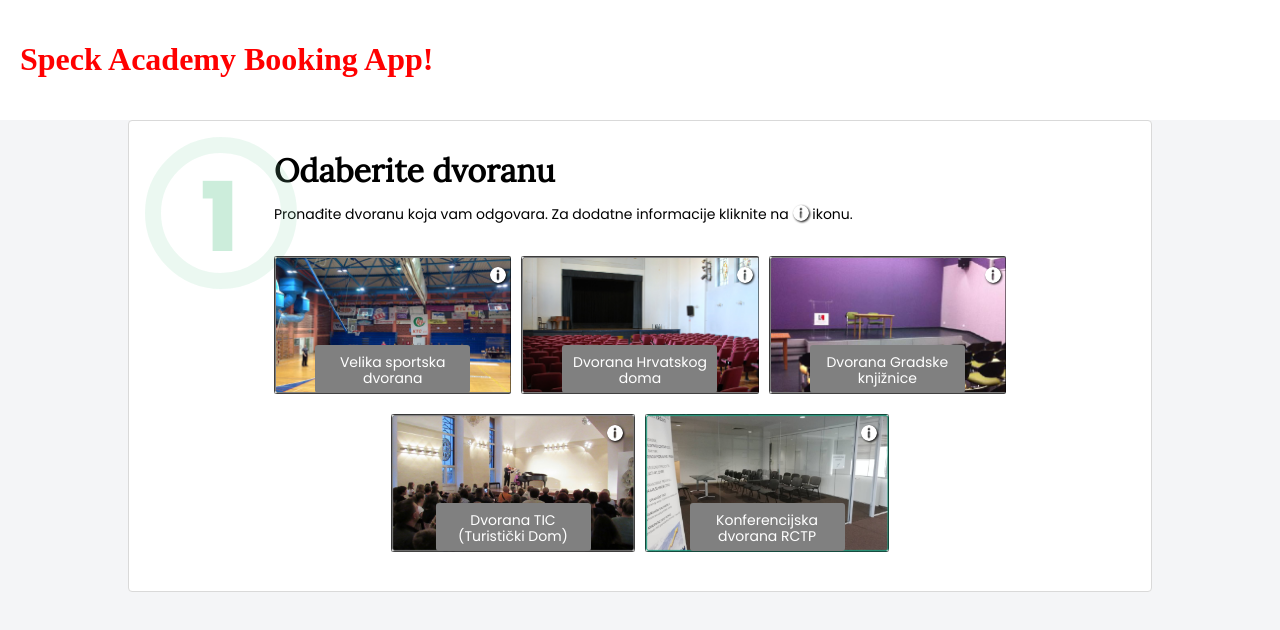
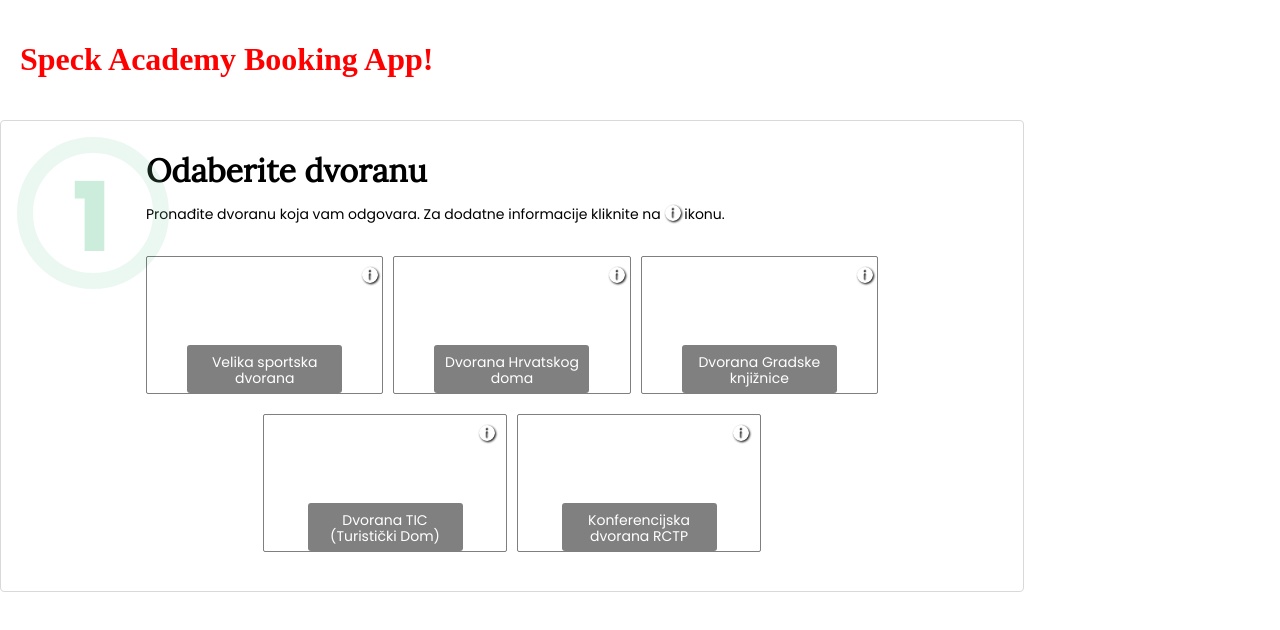
Before and after one commit to ispoljari/speck-academy-booking-app-client, a React (Create React App) app: page / in a window 1280 px wide. Shown: the top 630 px of the page. Built offline with nearby package versions, Linux system fonts and the light colour scheme; no server answers.

Commit message:
Add refactor code, clean up styled divs

```diff
--- a/src/UI/citizens/components/select-hall/CitizensSelectHall.js
+++ b/src/UI/citizens/components/select-hall/CitizensSelectHall.js
@@ -2,19 +2,19 @@ import React from 'react';
 
 import { API_BASE_URL } from '../../../../config';
 
-import HallImage from './HallImage';
+import styled from 'styled-components';
 
-// import styled from 'styled-components';
+// import HallImage from './HallImage';
 
-import hallImage01 from '../../../../images/01.png';
+// import hallImage01 from '../../../../images/01.png';
 
-import hallImage02 from '../../../../images/velika_01.png';
+// import hallImage02 from '../../../../images/velika_01.png';
 
-import hallImage03 from '../../../../images/gradska-knjiznica.png';
+// import hallImage03 from '../../../../images/gradska-knjiznica.png';
 
-import hallImage04 from '../../../../images/turisticki-dom@3x.png';
+// import hallImage04 from '../../../../images/turisticki-dom@3x.png';
 
-import hallImage05 from '../../../../images/konf-dvorana-1@3x.png';
+// import hallImage05 from '../../../../images/konf-dvorana-1@3x.png';
 
 import Icon from '../../../../images/info-icon@3x.png';
 
@@ -22,7 +22,8 @@ import Icon from '../../../../images/info-icon@3x.png';
 
 import {
   StyledLink,
-  ScreenCanvas,
+  HallImageContainer,
+  // HallImage,
   HallNameText,
   HallNameTextCenter,
   HeadlineText,
@@ -36,6 +37,7 @@ import {
   Number,
   LayoutWrapper
 } from './SelectHallStyle.js';
+import { directive } from '@babel/types';
 
 // example of component logic that shows how to fetch data from the API
 // remove the code from this component and refactor it into a functional CitizensSelectHall component according to the design mockup
@@ -88,10 +90,9 @@ import {
 //   }
 // }
 
-class CitizensSelectHall extends React.Component {
-  render() {
+function CitizensSelectHall() {
   return (
-      <ScreenCanvas>
+    <div>
       <MainContainer>
         <Elipse>
           <Number>1</Number>
@@ -99,83 +100,92 @@ class CitizensSelectHall extends React.Component {
         <LayoutWrapper>
           <HeadlineText>Odaberite dvoranu</HeadlineText>
           <SubheadlineText>
-              Pronađite dvoranu koja vam odgovara. Za dodatne informacije
-              kliknite na <TextInfoIcon src={Icon} /> ikonu.
+            Pronađite dvoranu koja vam odgovara. Za dodatne informacije kliknite
+            na <TextInfoIcon src={Icon} /> ikonu.
           </SubheadlineText>
 
           <FirstRow>
-              <HallImage img={hallImage01}>
-                <a href="">
+            <HallImageContainer>
+              {/* <HallImage img={hallImage01}> */}
+              <a href="#" rel="noopener noreferrer">
                 <InfoIcon img={Icon} />
               </a>
               <HallNameText>
                 <StyledLink to="">
                   <HallNameTextCenter>
                     Velika sportska dvorana
-                    </HallNameTextCenter>{' '}
+                  </HallNameTextCenter>
                 </StyledLink>
               </HallNameText>
-              </HallImage>
+              {/* </HallImage> */}
+            </HallImageContainer>
 
-              <HallImage img={hallImage02}>
-                <a href="">
+            <HallImageContainer>
+              {/* <HallImage img={hallImage02}> */}
+              <a href="#" rel="noopener noreferrer">
                 <InfoIcon img={Icon} />
               </a>
               <HallNameText>
-                  <StyledLink to="">
+                <StyledLink to="#" rel="noopener noreferrer">
                   <HallNameTextCenter>
                     Dvorana Hrvatskog doma
                   </HallNameTextCenter>
                 </StyledLink>
               </HallNameText>
-              </HallImage>
+              {/* </HallImage> */}
+            </HallImageContainer>
 
-              <HallImage img={hallImage03}>
-                <a href="">
+            <HallImageContainer>
+              {/* <HallImage img={hallImage03}> */}
+              <a href="#" rel="noopener noreferrer">
                 <InfoIcon img={Icon} />
               </a>
               <HallNameText>
-                  <StyledLink to="">
+                <StyledLink to="#" rel="noopener noreferrer">
                   <HallNameTextCenter>
                     Dvorana Gradske knjižnice
                   </HallNameTextCenter>
                 </StyledLink>
               </HallNameText>
-              </HallImage>
+              {/* </HallImage> */}
+            </HallImageContainer>
           </FirstRow>
 
           <SecondRow>
-              <HallImage img={hallImage04}>
-                <a href="">
+            <HallImageContainer>
+              {/* <HallImage img={hallImage04}> */}
+              <a href="#" rel="noopener noreferrer">
                 <InfoIcon img={Icon} />
               </a>
               <HallNameText>
-                  <StyledLink to="">
+                <StyledLink to="#" rel="noopener noreferrer">
                   <HallNameTextCenter>
                     Dvorana TIC (Turistički Dom)
                   </HallNameTextCenter>
                 </StyledLink>
               </HallNameText>
-              </HallImage>
+              {/* </HallImage> */}
+            </HallImageContainer>
 
-              <HallImage img={hallImage05}>
-                <a href="">
+            <HallImageContainer>
+              {/* <HallImage img={hallImage05}> */}
+              <a href="#" rel="noopener noreferrer">
                 <InfoIcon img={Icon} />
               </a>
               <HallNameText>
-                  <StyledLink to="">
+                <StyledLink to="#" rel="noopener noreferrer">
                   <HallNameTextCenter>
                     Konferencijska dvorana RCTP
                   </HallNameTextCenter>
                 </StyledLink>
               </HallNameText>
-              </HallImage>
+              {/* </HallImage> */}
+            </HallImageContainer>
           </SecondRow>
         </LayoutWrapper>
       </MainContainer>
-      </ScreenCanvas>
+    </div>
   );
-  }
 }
 
 export default CitizensSelectHall;
--- a/src/UI/citizens/components/select-hall/SelectHallStyle.js
+++ b/src/UI/citizens/components/select-hall/SelectHallStyle.js
@@ -19,23 +19,25 @@ export const StyledLink = styled(Link)`
   }
 `;
 
-// viewport
-export const ScreenCanvas = styled.div`
-  display: flex;
-  flex-direction: row;
-  justify-content: center;
-  width: 100%;
-  height: 1080px;
-  background-color: #f4f5f7;
-`;
-//viewport end
+// export const HallImage = styled.div`
+//   background-image: url(${props => props.img});
+//   position: relative;
+//   width: 244px;
+//   height: 138px;
+//   background-size: cover;
+//   border-radius: 2px;
+//   border: solid 1px rgba(0, 0, 0, 0.5);
+//   display: flex;
+//   flex-direction: row;
+//   flex-wrap: wrap; /* enable flex items to wrap */
+//   justify-content: center;
+//   margin: 5px;
+// `;
 
-export const HallImage = styled.div`
-  background-image: url(${props => props.img});
+export const HallImageContainer = styled.div`
   position: relative;
   width: 244px;
   height: 138px;
-  background-size: cover;
   border-radius: 2px;
   border: solid 1px rgba(0, 0, 0, 0.5);
   display: flex;
@@ -79,7 +81,7 @@ export const HeadlineText = styled.div`
   font-family: Lora, Georgia, serif;
   font-size: 32px;
   font-weight: 800;
-  color: #000000;
+  color: #000;
 `;
 
 export const SubheadlineText = styled.div`
@@ -90,7 +92,7 @@ export const SubheadlineText = styled.div`
   min-height: 24px;
   font-family: Poppins, sans serif;
   font-size: 14px;
-  color: #000000;
+  color: #000;
 `;
 
 export const HallNameText = styled.div`
@@ -120,7 +122,6 @@ export const HallNameTextCenter = styled.div`
 //Dovrane layout
 
 export const LayoutWrapper = styled.div`
-  ${'' /* height: 10%; */}
   display: flex;
   flex-direction: column;
 
@@ -144,19 +145,17 @@ export const SecondRow = styled.div`
 
 export const MainContainer = styled.div`
   width: 1024px;
-  height: 472px;
+  min-height: 472px;
   border-radius: 4px;
   border: solid 1px #d9d9d9;
   background-color: #ffffff;
   display: flex;
   flex-direction: column;
-
-  ${'' /* padding-top: 15px; */}
 `;
 
 export const Elipse = styled.div`
   display: flex;
-  ${'' /* align-items: center; */}
+
   width: 152px;
   height: 152px;
   opacity: 0.4;
@@ -172,7 +171,7 @@ export const Number = styled.div`
   font-size: 96px;
   font-weight: 800;
   text-align: center;
-  ${'' /* upitno */}
+
   top: 10px;
   margin-left: 40px;
   color: #82d4a7;
--- a/src/UI/citizens/pages/CitizensPage.js
+++ b/src/UI/citizens/pages/CitizensPage.js
@@ -17,7 +17,7 @@ const CitizensPage = () => (
     {/* <CitizensSelectDateTime />
     <CitizensEditEventInfo />
     <CitizensSubmitRequest />
-    <Footer /> */}
+     <Footer /> */}
   </React.Fragment>
 );
 
```
Also changed, not shown: 1 other file (tests, documents, lock files or other folders). Lines whose indentation alone changed are shown as unchanged.
